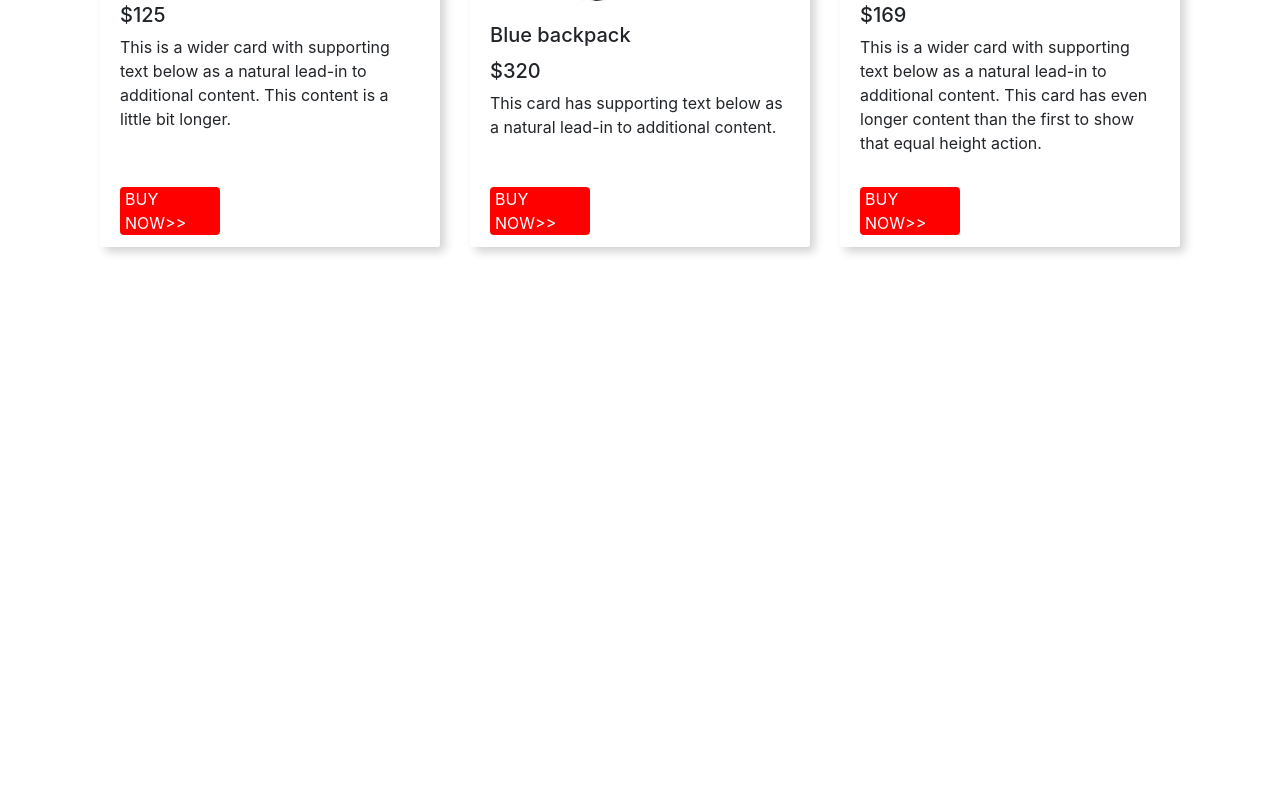
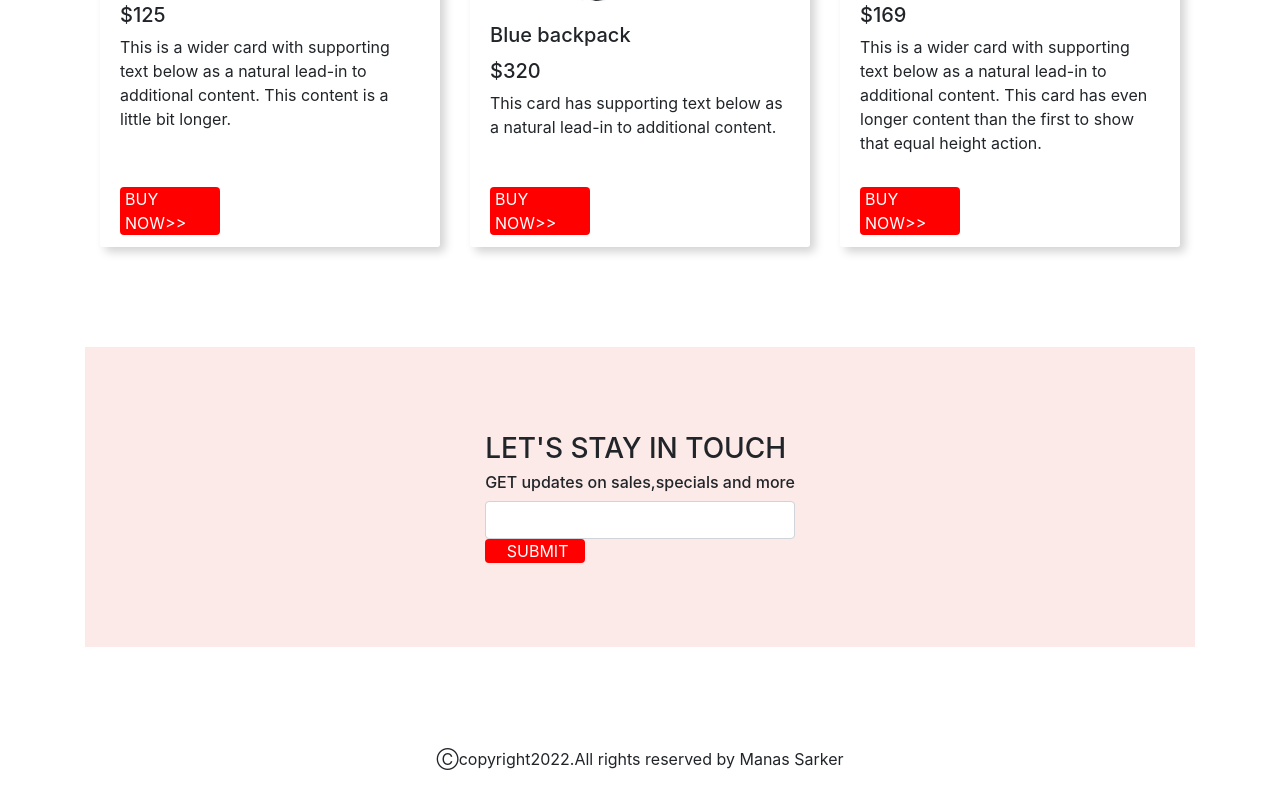
Before and after one commit to ManasSarker/panda-commerce, a plain HTML site: page index.html in a window 1280 px wide. Shown: the part 1968-2755 px from the top of the page. Before the commit the page ends 2315 px from the top, so only its background shows below. Drawn offline with nearby package versions, Linux system fonts and the light colour scheme.

Commit message:
The project is done!!

```diff
--- a/index.html
+++ b/index.html
@@ -53,7 +53,7 @@
               <a class="nav-link" href="#backpack">Backpack</a>
             </li>
             <li class="nav-item">
-              <a class="nav-link" href="#">Contact us</a>
+              <a class="nav-link" href="#subscribe">Subscribe</a>
             </li>
           </ul>
         </div>
@@ -227,6 +227,30 @@
   </div>
 </div>
 
+
+
+<!-- Subscribe  -->
+
+<div class="container d-flex justify-content-center
+align-items-center" id="subscribe">
+  <div>
+    <h3>LET'S STAY IN TOUCH</h3>
+    <h6>GET updates on sales,specials and more </h6>
+    <input class="form-control" type="text">
+    <button class="button">SUBMIT</button>
+
+  </div>
+</div>
+
+
+
+<!-- Footer -->
+
+
+<footer class="d-flex justify-content-center">
+
+  <p>Ⓒcopyright2022.All rights reserved by Manas Sarker </p>
+</footer>
                                       <!-- JAVA SCRIPT -->
     <script
       src="https://code.jquery.com/jquery-3.4.1.slim.min.js"
--- a/style.css
+++ b/style.css
@@ -14,6 +14,10 @@
   border-radius: 4px;
   padding: 0px 0px 0px 5px;
   cursor: pointer;
+}
+
+#backpack {
+  margin-bottom: 100px;
 }
 
 .price {
@@ -57,9 +61,12 @@
   background-color: white;
 }
 
-.wholeBody {
-  margin-bottom: 100px;
-}
 #shoes {
   margin-bottom: 100px;
 }
+
+#subscribe {
+  background-color: #fceae8;
+  height: 300px;
+  margin-bottom: 100px;
+}
```
